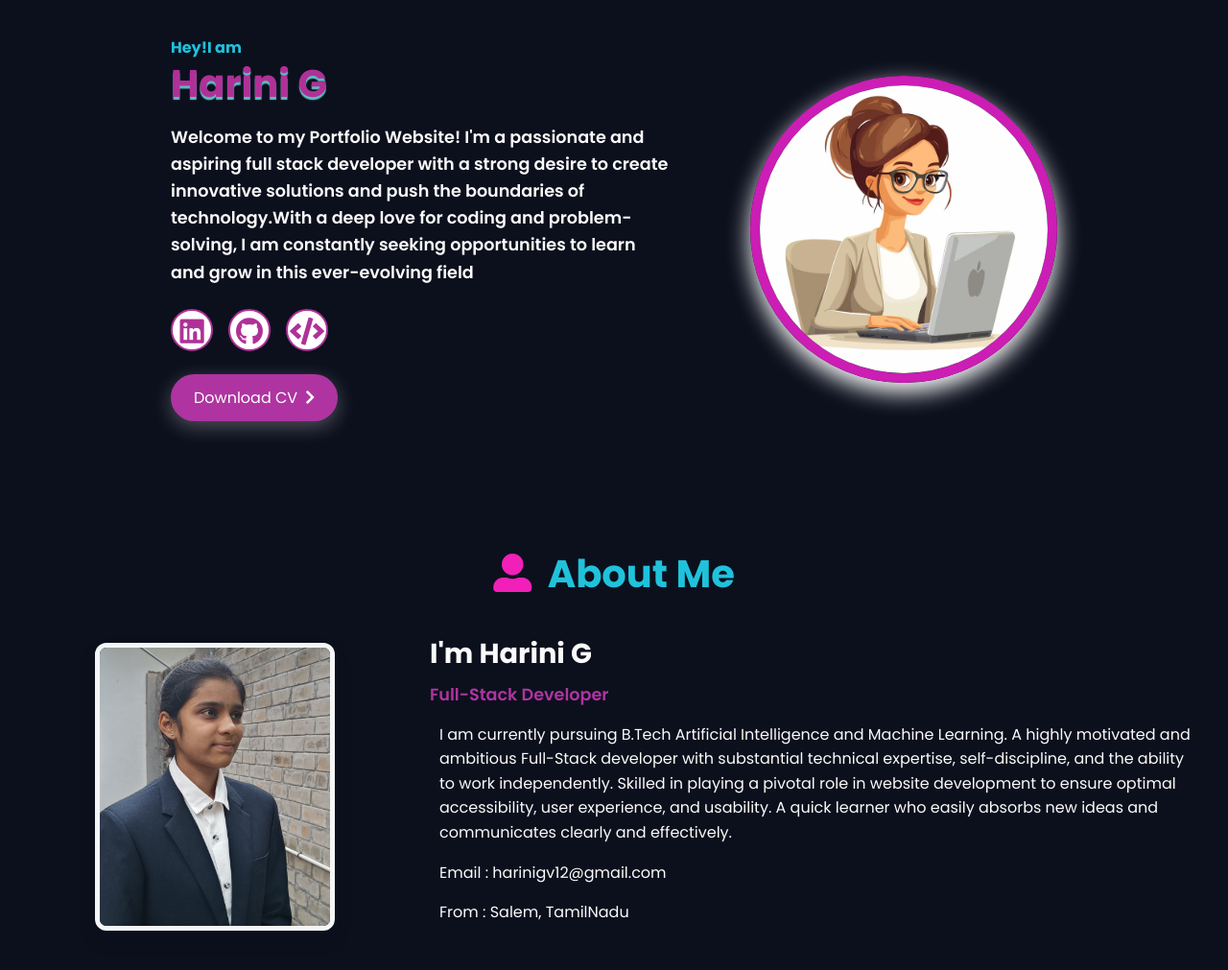
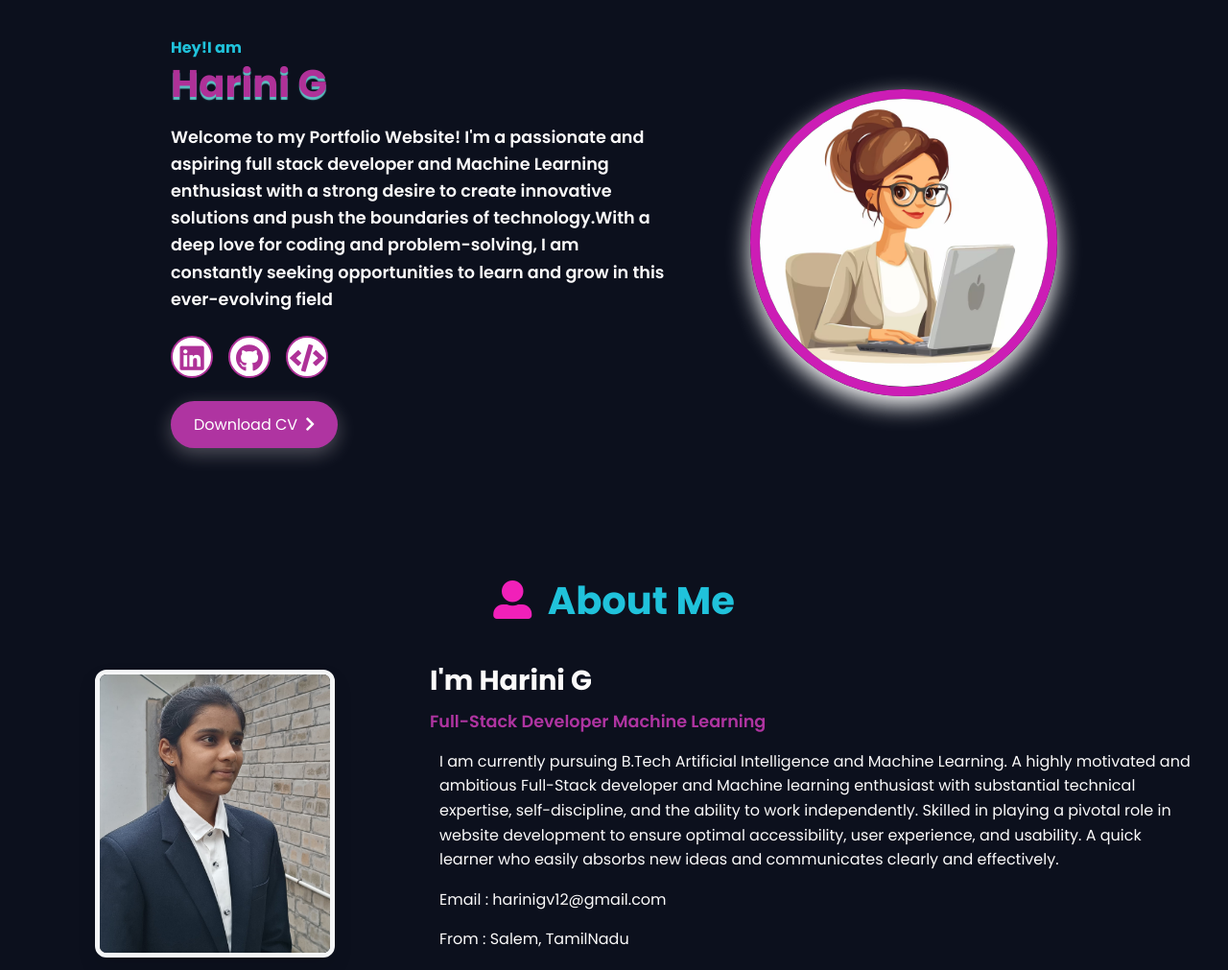
Before and after one commit to gvharini/Portfolio, a website: page index.html in a window 1280 px wide. Shown: the part 100-1111 px from the top of the page at 96% size. Drawn offline with nearby package versions, Linux system fonts and the light colour scheme.

Commit message:
Portfolio

```diff
--- a/index.html
+++ b/index.html
@@ -45,7 +45,7 @@
 
     <div class="content">
       <h2>Hey!I am<br /><span> Harini G</span></h2>
-      <p>Welcome to my Portfolio Website! I'm a passionate and aspiring full stack developer with a strong desire to
+      <p>Welcome to my Portfolio Website! I'm a passionate and aspiring full stack developer and Machine Learning enthusiast with a strong desire to
         create innovative solutions and push the boundaries of technology.With a deep love for coding and
         problem-solving, I am constantly seeking opportunities to learn and grow in this ever-evolving field <span
           class="typing-text"></span></p>
@@ -85,9 +85,10 @@
       <div class="content">
         <h3>I'm Harini G</h3>
         <span class="tag">Full-Stack Developer</span>
+        <span class="tag">Machine Learning</span>
         <p>
           I am currently pursuing B.Tech Artificial Intelligence and Machine Learning.
-          A highly motivated and ambitious Full-Stack developer with substantial technical expertise, self-discipline, and the
+          A highly motivated and ambitious Full-Stack developer and Machine learning enthusiast with substantial technical expertise, self-discipline, and the
           ability to work independently. Skilled in playing a pivotal role in website development to ensure optimal
           accessibility, user experience, and usability. A quick learner who easily absorbs new ideas and communicates
           clearly and effectively.
```
